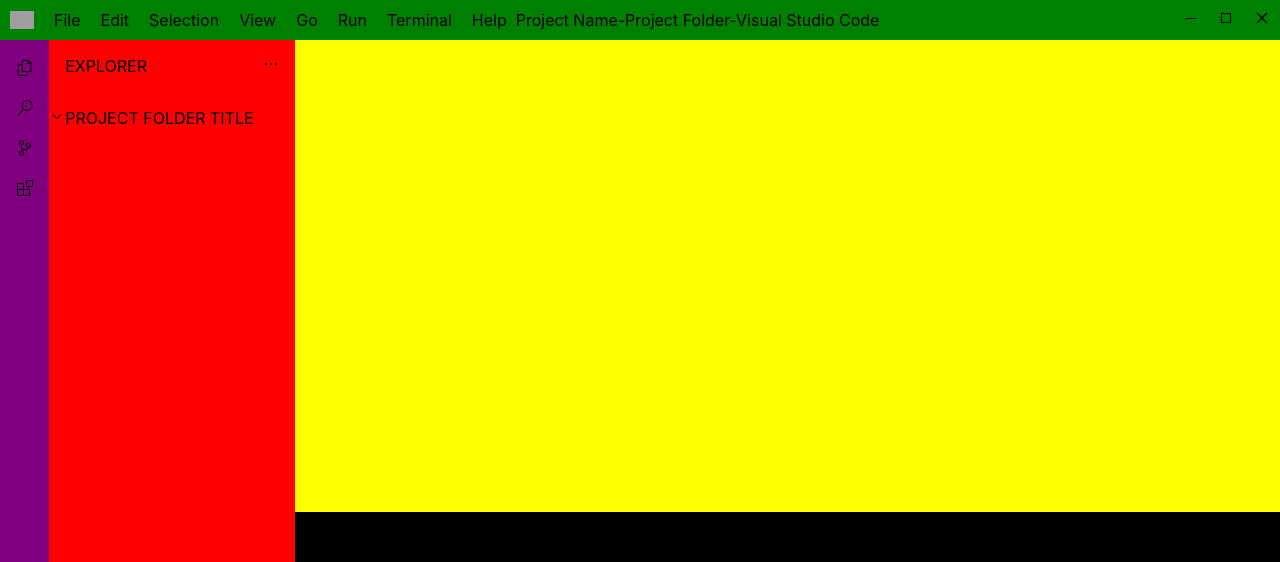
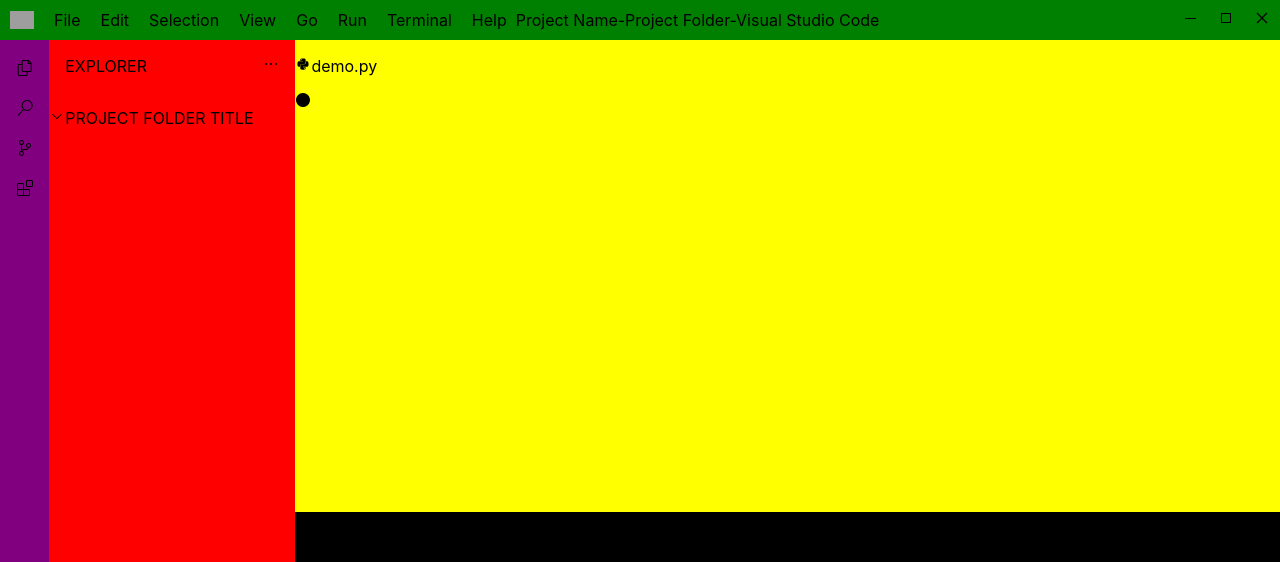
Before and after one commit to mtinife/my-vs-theme, a React (Create React App) app: page / in a window 1280 px wide. Shown: the top 562 px of the page. Built offline with nearby package versions, Linux system fonts and the light colour scheme; grey boxes are pictures that could not be loaded.

Commit message:
began adding editor content

```diff
--- a/src/App.js
+++ b/src/App.js
@@ -1,6 +1,7 @@
 import './App.sass'
 
-import { VscFiles, VscSearch, VscSourceControl, VscExtensions, VscAccount, VscGear, VscChromeMinimize, VscChromeMaximize, VscChromeClose, VscEllipsis, VscChevronDown, VscRemote, VscError, VscWarning, VscBracketDot, VscFeedback, VscBellDot } from "react-icons/vsc"
+import { VscFiles, VscSearch, VscSourceControl, VscExtensions, VscAccount, VscGear, VscChromeMinimize, VscChromeMaximize, VscChromeClose, VscEllipsis, VscChevronDown, VscRemote, VscError, VscWarning, VscBracketDot, VscFeedback, VscBellDot, VscCircleLargeFilled } from "react-icons/vsc"
+import { DiPython } from "react-icons/di"
 
 import logo from './vs-themer-logo-dark.png'
 
@@ -106,7 +107,18 @@ function App() {
             </div>
           </div>
         </div>
-        <div className="Editor"></div>
+        <div className="Editor">
+          <div className="EditorTabGroup">
+            <div className="EditorTabs">
+              <p>
+                <DiPython />
+                demo.py
+              </p>
+              <p><VscCircleLargeFilled /></p>
+            </div>
+          </div>
+          <div className="EditorContainer"></div>
+        </div>
         <div className="Terminal"></div>
 
       </main>
```
